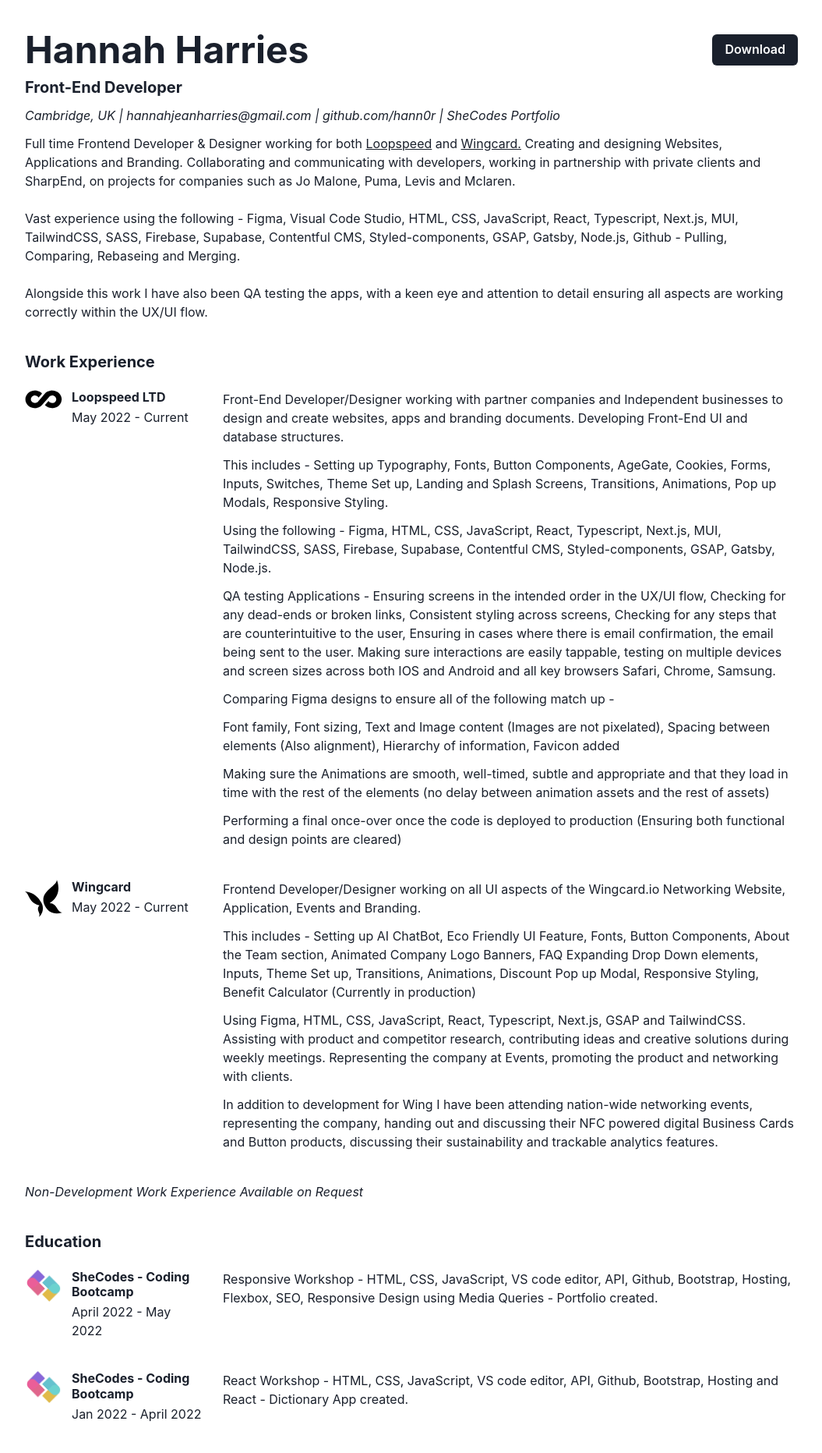
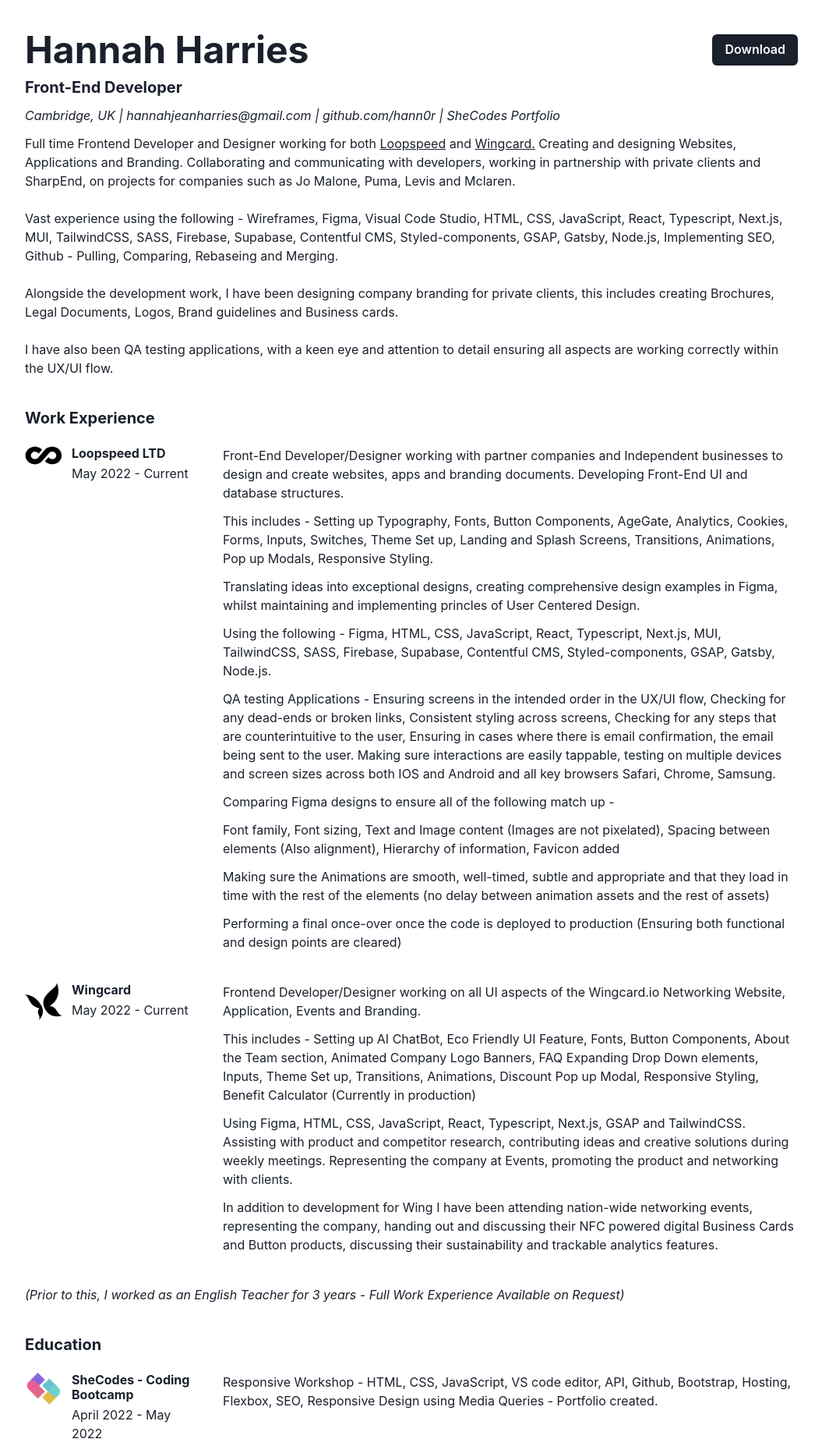
Before and after one commit to hann0r/resume, a Next.js app: page / in a window 1280 px wide. Shown: the top 1863 px of the page at 78% size, without its empty margins (112-1167 px from the left). Built offline with nearby package versions, Linux system fonts and the light colour scheme.

Commit message:
Add updates

```diff
--- a/src/components/Intro.tsx
+++ b/src/components/Intro.tsx
@@ -43,7 +43,7 @@
       </Text>
 
       <Text>
-        Full time Frontend Developer & Designer working for both{" "}
+        Full time Frontend Developer and Designer working for both{" "}
         <Link href="https://www.loopspeed.co.uk" target="_blank">
           <u>Loopspeed</u>
         </Link>{" "}
@@ -57,14 +57,18 @@
         Malone, Puma, Levis and Mclaren.
         <br />
         <br />
-        Vast experience using the following - Figma, Visual Code Studio, HTML,
-        CSS, JavaScript, React, Typescript, Next.js, MUI, TailwindCSS, SASS,
-        Firebase, Supabase, Contentful CMS, Styled-components, GSAP, Gatsby,
-        Node.js, Github - Pulling, Comparing, Rebaseing and Merging.
+        Vast experience using the following - Wireframes, Figma, Visual Code
+        Studio, HTML, CSS, JavaScript, React, Typescript, Next.js, MUI,
+        TailwindCSS, SASS, Firebase, Supabase, Contentful CMS,
+        Styled-components, GSAP, Gatsby, Node.js, Implementing SEO, Github -
+        Pulling, Comparing, Rebaseing and Merging.
         <br />
-        <br /> Alongside this work I have also been QA testing the apps, with a
-        keen eye and attention to detail ensuring all aspects are working
-        correctly within the UX/UI flow.
+        <br /> Alongside the development work, I have been designing company
+        branding for private clients, this includes creating Brochures, Legal
+        Documents, Logos, Brand guidelines and Business cards. <br />
+        <br />I have also been QA testing applications, with a keen eye and
+        attention to detail ensuring all aspects are working correctly within
+        the UX/UI flow.
       </Text>
     </Flex>
   );
--- a/src/content/index.ts
+++ b/src/content/index.ts
@@ -91,7 +91,9 @@
     details: [
       "Front-End Developer/Designer working with partner companies and Independent businesses to design and create websites, apps and branding documents. Developing Front-End UI and database structures. ",
 
-      "This includes - Setting up Typography, Fonts, Button Components, AgeGate, Cookies, Forms, Inputs, Switches, Theme Set up, Landing and Splash Screens, Transitions, Animations, Pop up Modals, Responsive Styling. ",
+      "This includes - Setting up Typography, Fonts, Button Components, AgeGate, Analytics, Cookies, Forms, Inputs, Switches, Theme Set up, Landing and Splash Screens, Transitions, Animations, Pop up Modals, Responsive Styling. ",
+
+      "Translating ideas into exceptional designs, creating comprehensive design examples in Figma, whilst maintaining and implementing princles of User Centered Design.",
 
       "Using the following - Figma, HTML, CSS, JavaScript, React, Typescript, Next.js, MUI, TailwindCSS, SASS, Firebase, Supabase, Contentful CMS, Styled-components, GSAP, Gatsby, Node.js.",
 
--- a/src/pages/index.tsx
+++ b/src/pages/index.tsx
@@ -20,7 +20,10 @@
         <Intro />
         <HistoryList title="Work Experience" items={experiences} />
         <p>
-          <i>Non-Development Work Experience Available on Request</i>
+          <i>
+            (Prior to this, I worked as an English Teacher for 3 years - Full
+            Work Experience Available on Request)
+          </i>
         </p>
         <HistoryList title="Education" items={education} />
       </Flex>
```
Also changed, not shown: 1 other file (tests, documents, lock files or other folders).
